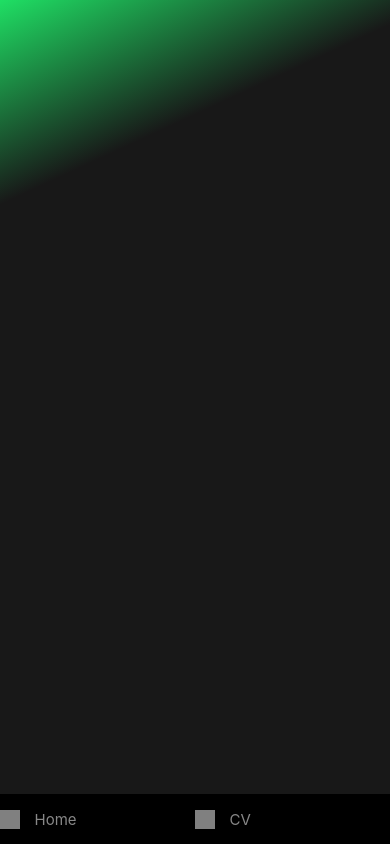
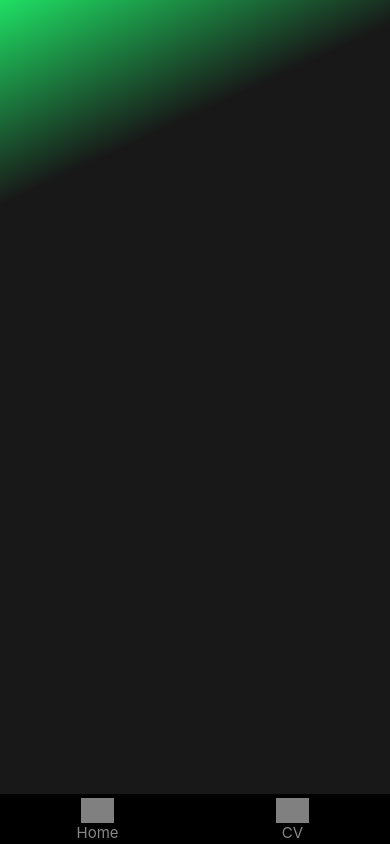
Before and after one commit to De70x/cv-spotify, a React (Create React App) app: page / in a window 390 px wide. Built offline with nearby package versions, Linux system fonts and the light colour scheme; grey boxes are pictures that could not be loaded.

Commit message:
Style adjustment for the menu

```diff
--- a/src/Menu/Menu.css
+++ b/src/Menu/Menu.css
@@ -15,18 +15,6 @@ nav {
   position: relative;
 }
 
-.items {
-  font-size: 20px;
-  color: var(--unselected);
-  cursor: pointer;
-  margin-top: 20px;
-  display: flex;
-}
-
-.items:hover {
-  color: var(--selected);
-}
-
 #logo {
   filter: var(--filter-white);
   width: 60%;
@@ -34,14 +22,29 @@ nav {
   margin-top: 20px;
 }
 
+.logo_menu:hover {
+  filter: var(--filter-white);
+}
+
+.items {
+  font-size: 20px;
+  color: var(--unselected);
+  cursor: pointer;
+  margin-top: 20px;
+  display: flex;
+  width: 100%;
+  height: 50px;
+}
+
+.items:hover {
+  color: var(--selected);
+}
+
 .logo_menu {
   filter: var(--filter-gray);
-  width: 10%;
   margin-right: 15px;
-}
-
-.logo_menu:hover {
-  filter: var(--filter-white);
+  height: 50%;
+  width: auto;
 }
 
 @media screen and (max-width: 500px) {
@@ -50,7 +53,7 @@ nav {
     bottom: 0;
     width: 100%;
     height: 50px;
-    background: black;
+    background: var(--bg-darker);
   }
 
   ul {
@@ -65,12 +68,18 @@ nav {
   .list {
     flex-direction: row;
     align-items: center;
+    justify-content: center;
+  }
+
+  .logo_menu {
+    margin: unset;
   }
 
   .items {
-    margin: unset;
-    width: 100%;
+    margin-top: 2%;
+    flex-direction: column;
     text-align: center;
+    align-items: center;
     font-size: 15px;
   }
 
--- a/src/index.css
+++ b/src/index.css
@@ -2,6 +2,7 @@
   /*  COLORS */
   --green: #1fdf64;
   --background: #181818;
+  --bg-darker: #000;
   --unselected: #888;
   --selected: #fff;
 
```
